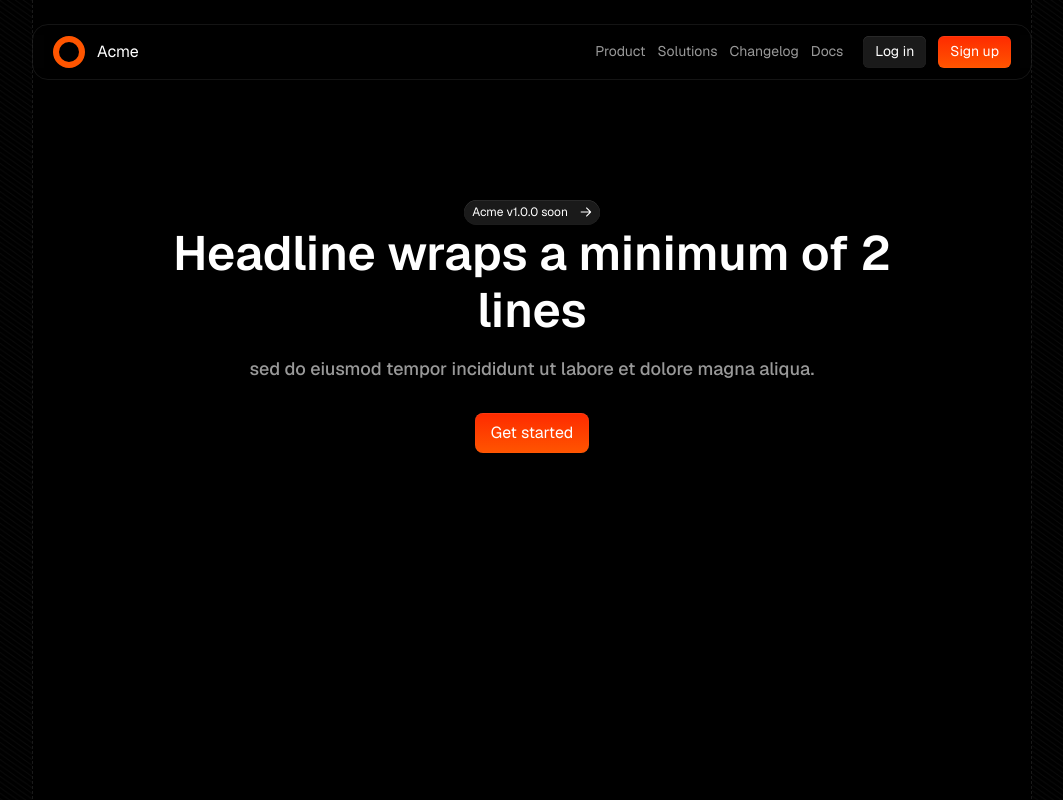
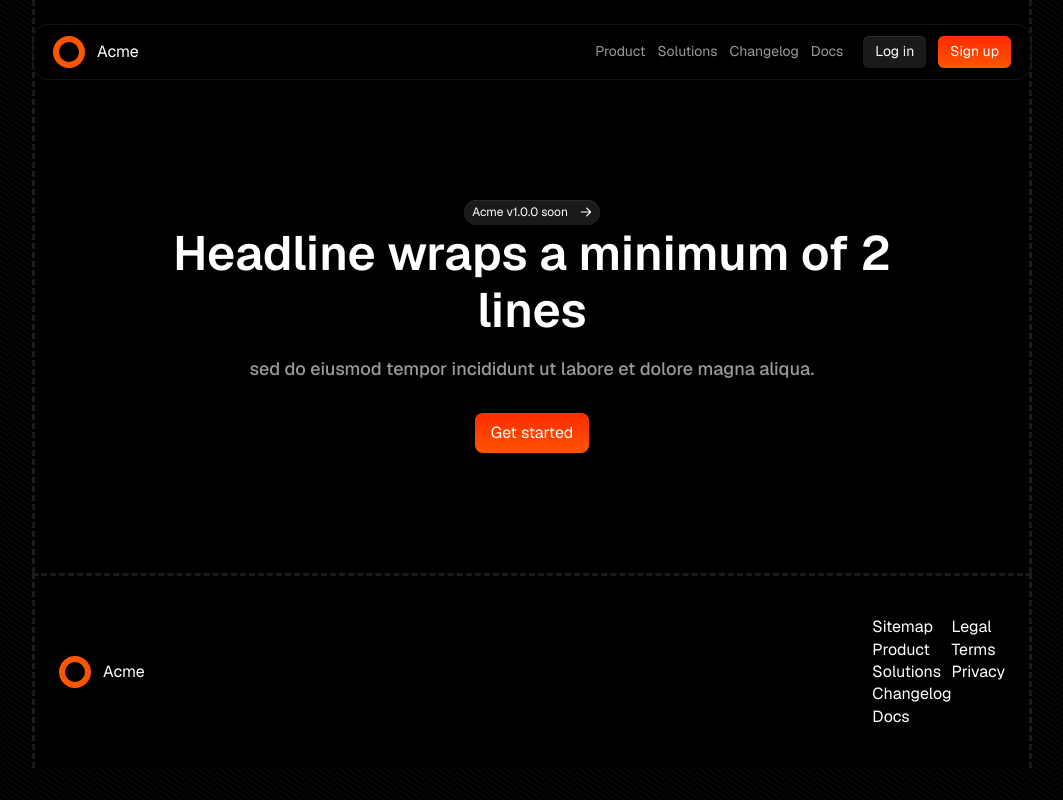
Before and after one commit to hiyankey/acme, a Next.js app: page / in a window 1280 px wide. Shown: the top 800 px of the page, without its empty margins (108-1171 px from the left). Built offline with nearby package versions, Linux system fonts and the light colour scheme.

Commit message:
feat (footer): add footer

```diff
--- a/app/layout.tsx
+++ b/app/layout.tsx
@@ -3,6 +3,7 @@ import { Geist, Geist_Mono } from "next/font/google";
 import "./globals.css";
 import { Header } from "./ui/header";
 import { Container } from "./ui/container";
+import { Footer } from "./ui/footer";
 
 const geistSans = Geist({
 	variable: "--font-geist-sans",
@@ -31,7 +32,7 @@ export default function RootLayout({
 			>
 				<Header />
 				{children}
-				<footer>Footer here </footer>
+				<Footer />
 			</body>
 		</html>
 	);
--- a/app/page.tsx
+++ b/app/page.tsx
@@ -7,7 +7,7 @@ import { ArrowRight } from "./ui/icons/arrow-right";
 export default function Home() {
 	return (
 		<main>
-			<Container className="h-[200vh] bg-page-main pt-[calc(var(--header-height)+24px)] border-x border-dashed border-[#fff]/[.1] ">
+			<Container className="bg-page-main pt-[calc(var(--header-height)+24px)] border-x-[3px] border-spacing-[2px] border-dashed border-[#fff]/[.1] ">
 				<Hero>
 					<div className="flex flex-col items-center max-w-[80rem] mx-auto">
 						<Button
--- a/app/ui/footer.tsx
+++ b/app/ui/footer.tsx
@@ -1,9 +1,47 @@
+import Link from "next/link";
 import { Container } from "./container";
+import { Logo } from "./icons/logo";
 
+const footerLinks = [
+	{
+		title: "Sitemap",
+		links: [
+			{ name: "Product", href: "#" },
+			{ name: "Solutions", href: "#" },
+			{ name: "Changelog", href: "#" },
+			{ name: "Docs", href: "#" },
+		],
+	},
+	{
+		title: "Legal",
+		links: [
+			{ name: "Terms", href: "#" },
+			{ name: "Privacy", href: "#" },
+		],
+	},
+];
 export function Footer() {
 	return (
 		<footer>
-			<Container>Header here</Container>
+			<Container className="border-t-[3px] bg-page-main border-x-[3px] border-dashed border-[#fff]/[.1] py-10 px-[2.4rem] flex border-spacing-[2px]">
+				<div className="flex items-center">
+					<Logo className="inline-flex mr-3" /> Acme
+				</div>
+				<div className="ml-auto flex">
+					{footerLinks.map((column) => (
+						<div key={column.title}>
+							<h4>{column.title}</h4>
+							<ul>
+								{column.links.map((link) => (
+									<li key={link.name}>
+										<Link href={link.href}>{link.name}</Link>
+									</li>
+								))}
+							</ul>
+						</div>
+					))}
+				</div>
+			</Container>
 		</footer>
 	);
 }
```
